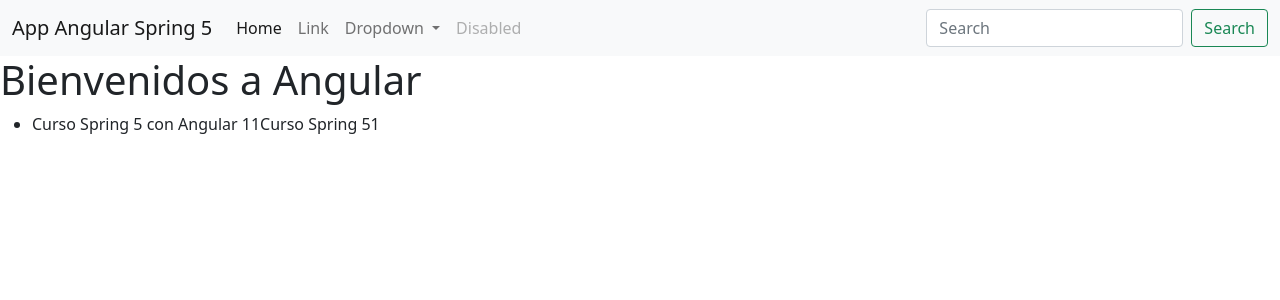
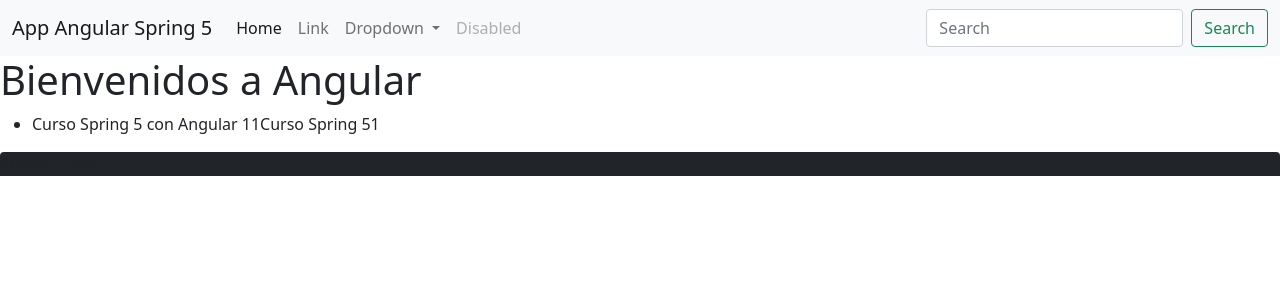
Before and after one commit to javirapy/sistemas-facturacion, an Angular app: page / in a window 1280 px wide. Shown: the top 300 px of the page. Built offline with nearby package versions, Linux system fonts and the light colour scheme.

Commit message:
Agregando footer

```diff
--- a/src/app/app.component.html
+++ b/src/app/app.component.html
@@ -6,3 +6,5 @@
 <ul>
     <li>{{ curso + profesor }}</li>
 </ul>
+
+<app-footer></app-footer>
--- a/src/app/app.module.ts
+++ b/src/app/app.module.ts
@@ -3,11 +3,13 @@ import { BrowserModule } from '@angular/platform-browser';
 import { NgModule } from '@angular/core';
 
 import { AppComponent } from './app.component';
+import { FooterComponent } from './footer/footer.component';
 
 @NgModule({
   declarations: [
     AppComponent,
-    HeaderComponent
+    HeaderComponent,
+    FooterComponent,
   ],
   imports: [
     BrowserModule
--- /dev/null
+++ b/src/app/footer/footer.component.html
@@ -0,0 +1,7 @@
+<footer class='bg-dark rounded-top'>
+    <div>
+        <p>
+            &copy; {{ autor.nombre + ' ' + autor.apellido }}
+        </p>
+    </div>
+</footer>
--- /dev/null
+++ b/src/app/footer/footer.component.ts
@@ -0,0 +1,10 @@
+import { Component } from '@angular/core';
+
+@Component({
+    selector: 'app-footer',
+    templateUrl: './footer.component.html'
+})
+export class FooterComponent {
+
+    public autor: any = {nombre:'Victor', apellido:'Jara'};
+}
```
